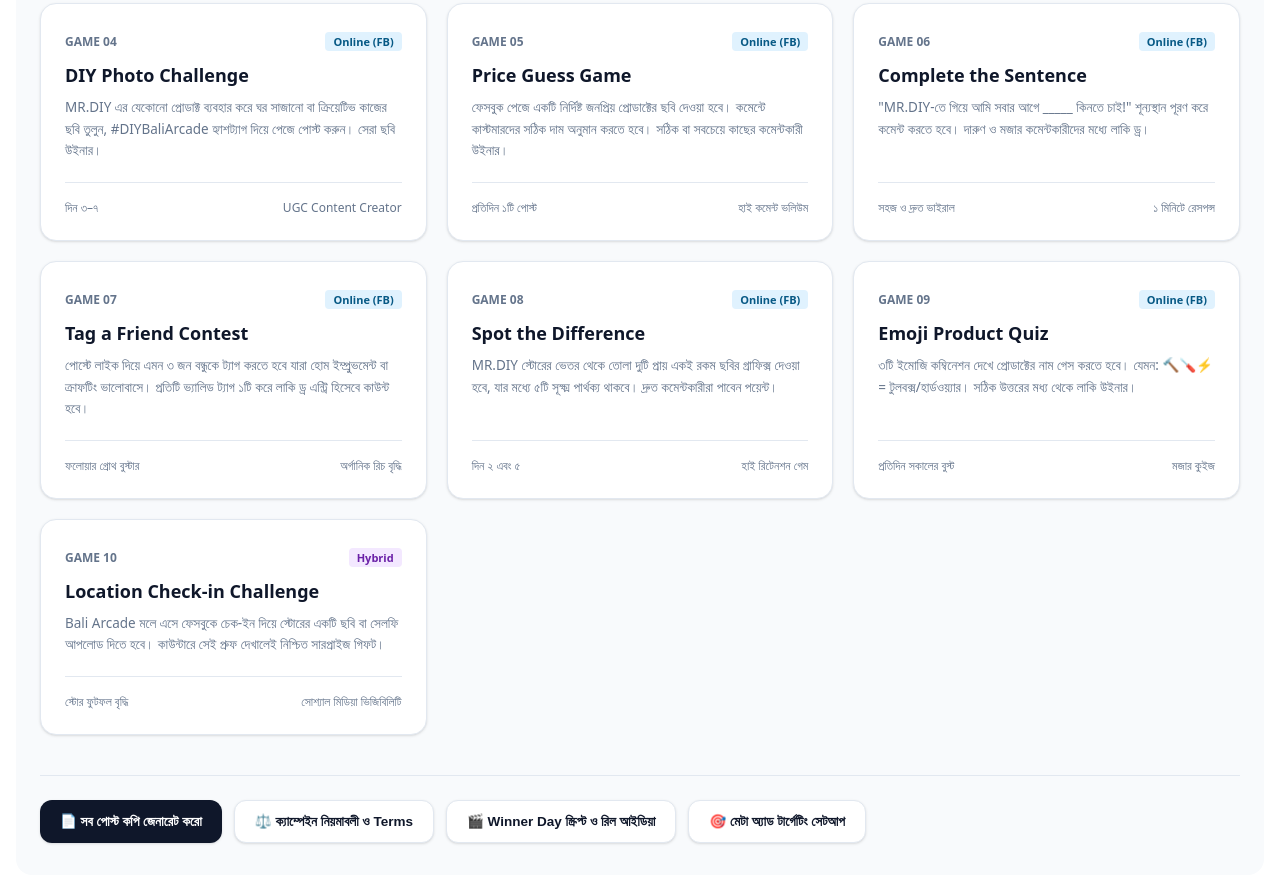
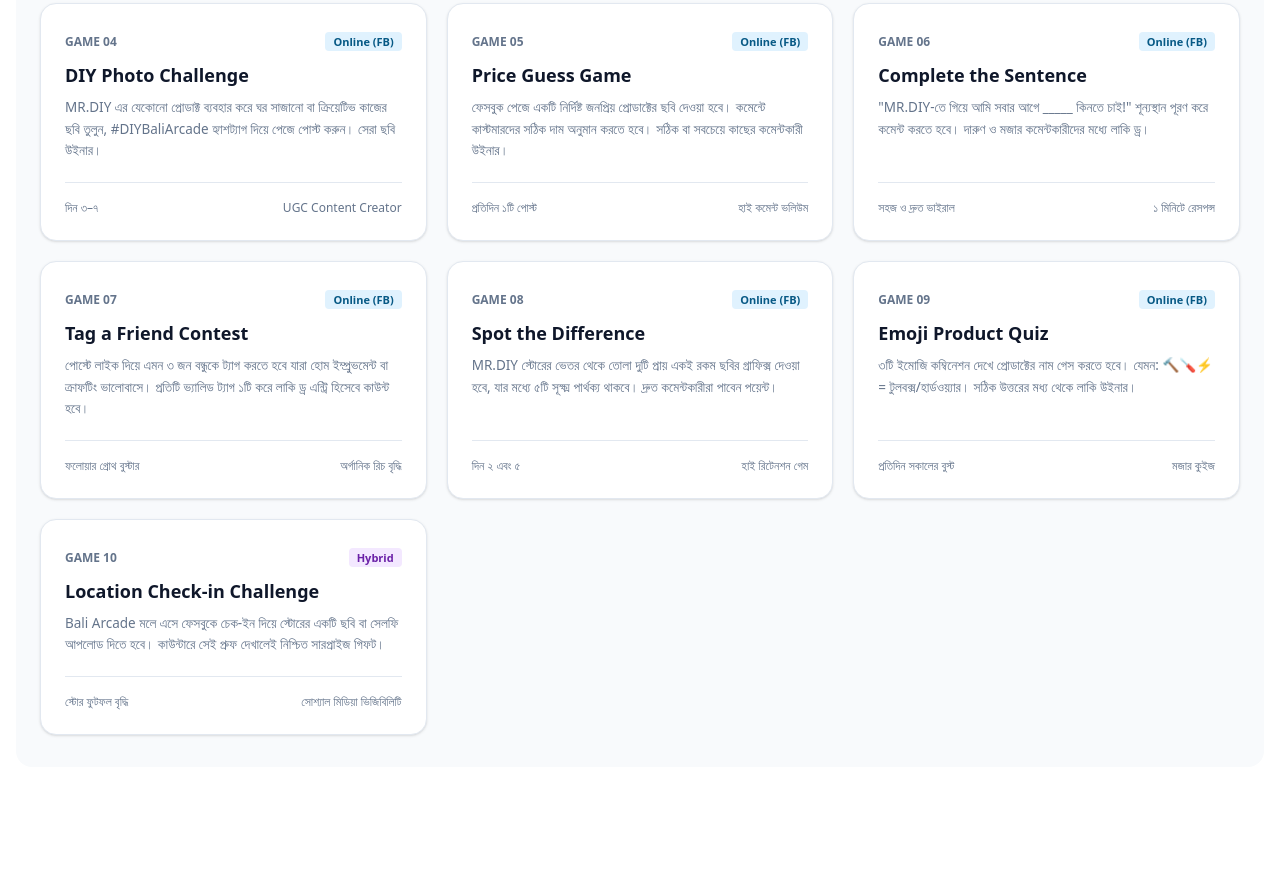
Before and after one commit to moniruddin1175/420, a plain HTML site: page index.html in a window 1280 px wide. Shown: the part 716-1599 px from the top of the page. After the commit the page ends 1491 px from the top, so only its background shows below. Drawn offline with Linux system fonts and the light colour scheme.

Commit message:
Update index.html

```diff
--- a/index.html
+++ b/index.html
@@ -925,13 +925,7 @@
     </div>
   </div>
 
-  <!-- Modern Interactive Action Buttons -->
-  <div class="m-action-row">
-    <button class="m-btn m-btn-primary" onclick="sendPrompt('৭ দিনের প্রতিদিনের জন্য সম্পূর্ণ Facebook post copy বাংলায় লিখে দাও ↗')">📄 সব পোস্ট কপি জেনারেট করো</button>
-    <button class="m-btn" onclick="sendPrompt('Campaign-এর নিয়মাবলী ও terms বাংলায় লিখে দাও ↗')">⚖️ ক্যাম্পেইন নিয়মাবলী ও Terms</button>
-    <button class="m-btn" onclick="sendPrompt('Winner announcement day-এর script ও reel idea বলো ↗')">🎬 Winner Day স্ক্রিপ্ট ও রিল আইডিয়া</button>
-    <button class="m-btn" onclick="sendPrompt('Meta Ads boost targeting setup — audience, placement ও budget breakdown বলো ↗')">🎯 মেটা অ্যাড টার্গেটিং সেটআপ</button>
-  </div>
+
 </div>
 
 <script>
```
